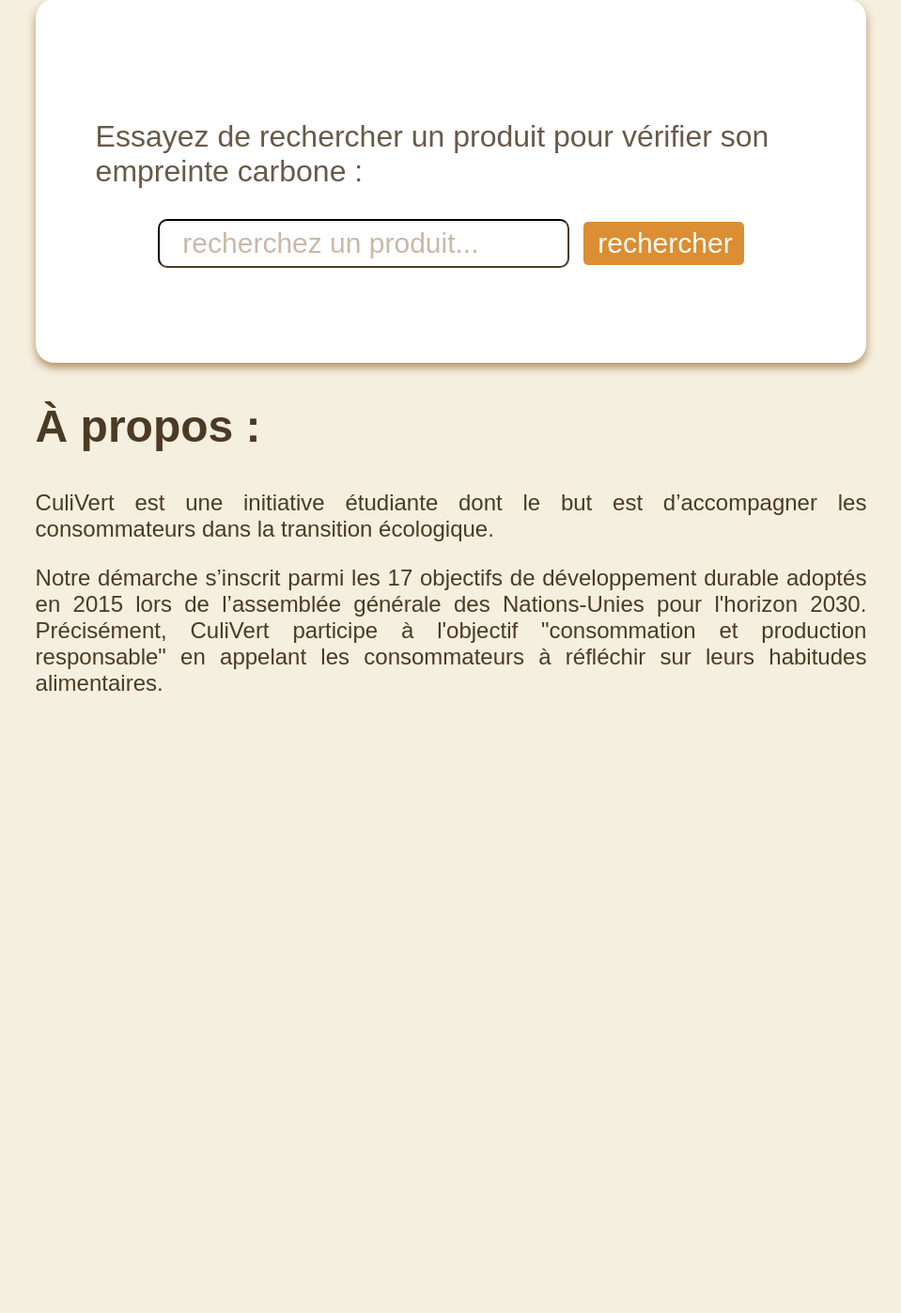
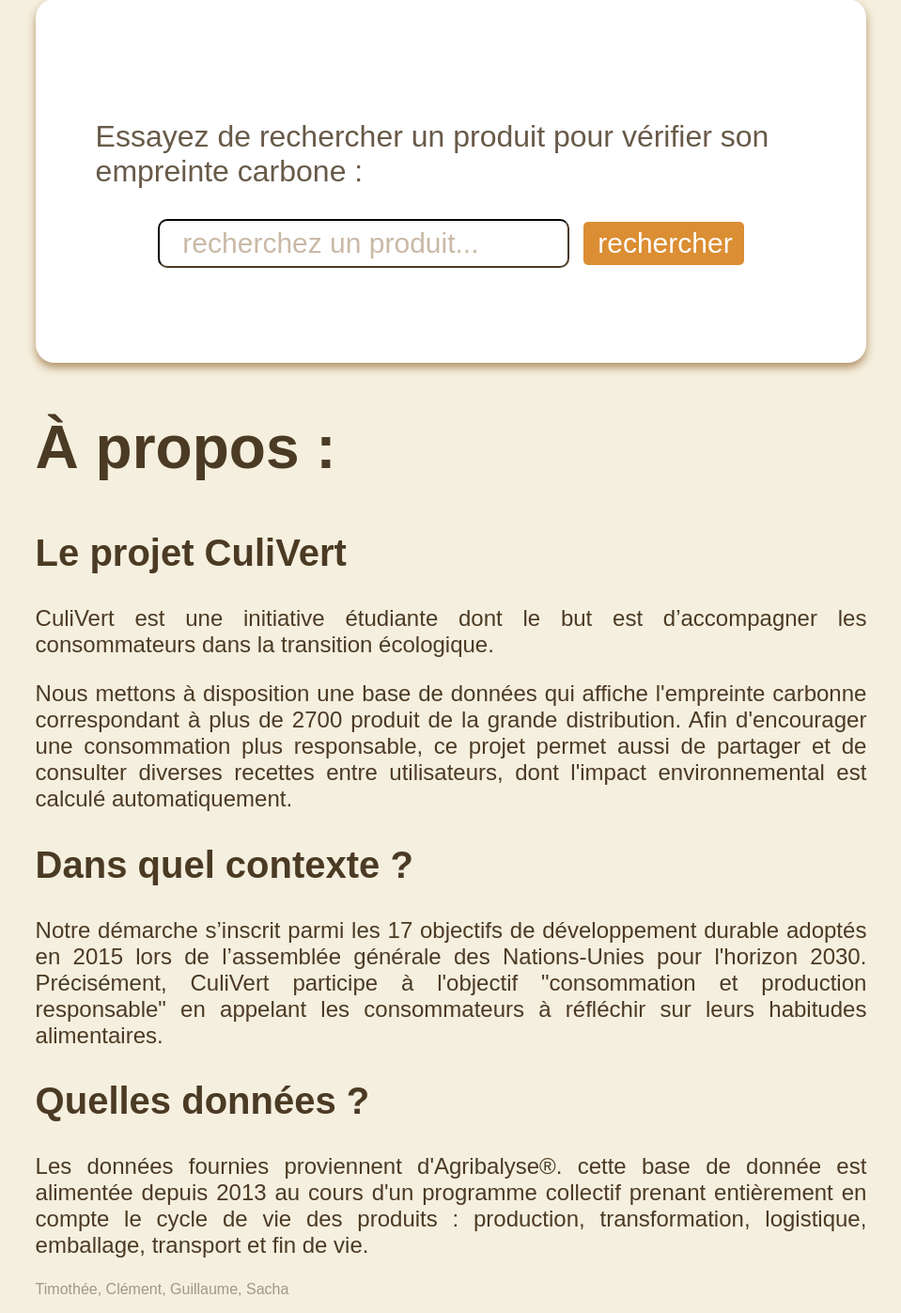
Before and after one commit to fusetim/PPII1, a Flask app: page /home in a window 1280 px wide. Shown: the part 167-1564 px from the top of the page at 94% size, without its empty margins (160-1119 px from the left). Before the commit the page ends 902 px from the top, so only its background shows below. Run offline with Flask 3, Linux system fonts and the light colour scheme.

Commit message:
premier jet de la section about

```diff
--- a/backend/static/css/style.css
+++ b/backend/static/css/style.css
@@ -131,6 +131,13 @@ body {
 .m2{
     margin: 0;
 }
+.signature{
+    display: flex;
+    flex-direction: column;
+    margin-bottom: 0.5em;
+    color: #a39687;
+    margin-top: 1em;
+}
 .row_recipe{
     font-size: 2em;
     display: flex;
@@ -210,6 +217,10 @@ nav {
     text-align: justify;
 }
 .header {
-    font-size: 3em;
+    font-size: 4em;
     color: #4b3a24;
 }
+.subhead {
+    font-size: 2.5em;
+    color: #4b3a24;
+}
--- a/backend/templates/home.html
+++ b/backend/templates/home.html
@@ -25,19 +25,38 @@
                 <h1 class="header">
                     À propos :
                 </h1>
+                <h2 class="subhead">
+                    Le projet CuliVert
+                </h2>
                 <p class="about">
                     CuliVert est une initiative étudiante dont le but est
                     d’accompagner les consommateurs dans la transition écologique.
                 </p>
                 <p class="about">
-
+                    Nous mettons à disposition une base de données qui affiche l'empreinte
+                    carbonne correspondant à plus de 2700 produit de la grande distribution.
+                    Afin d'encourager une consommation plus responsable, ce projet permet aussi
+                    de partager et de consulter diverses recettes entre utilisateurs, dont
+                    l'impact environnemental est calculé automatiquement.
                 </p>
+                <h2 class="subhead">
+                    Dans quel contexte ?
+                </h2>
                 <p class="about">
                     Notre démarche s’inscrit parmi les 17 objectifs de développement durable
                     adoptés en 2015 lors de l’assemblée générale des Nations-Unies pour l'horizon 2030.
                     Précisément, CuliVert participe à l'objectif "consommation et production responsable"
                     en appelant les consommateurs à réfléchir sur leurs habitudes alimentaires.
                 </p>
+                <h2 class="subhead">
+                    Quelles données ?
+                </h2>
+                <p class="about">
+                    Les données fournies proviennent d'Agribalyse®. cette base de donnée est alimentée
+                    depuis 2013 au cours d'un programme collectif prenant entièrement en compte le cycle de vie
+                    des produits : production, transformation, logistique, emballage, transport et fin de vie.
+                </p>
+                <p class="signature">Timothée, Clément, Guillaume, Sacha</p>
             </main>
         </section>
     </body>
```
